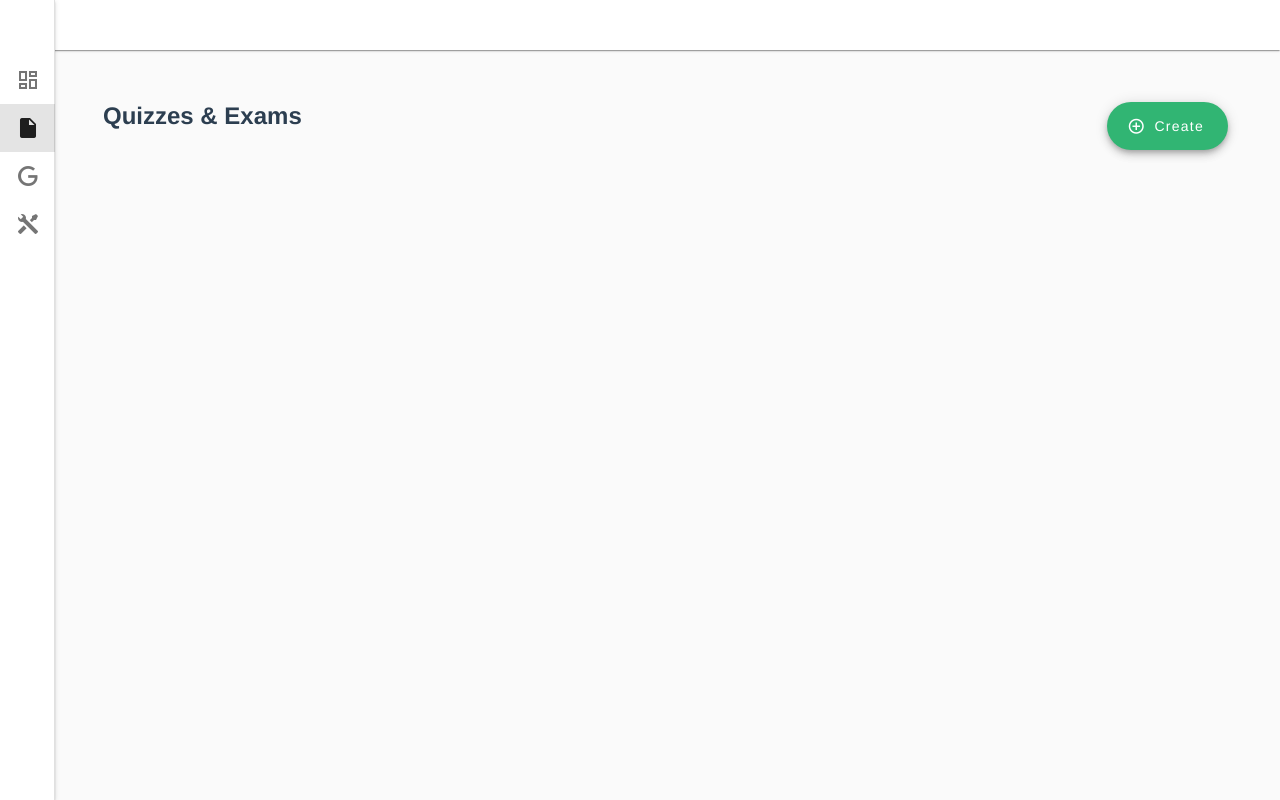
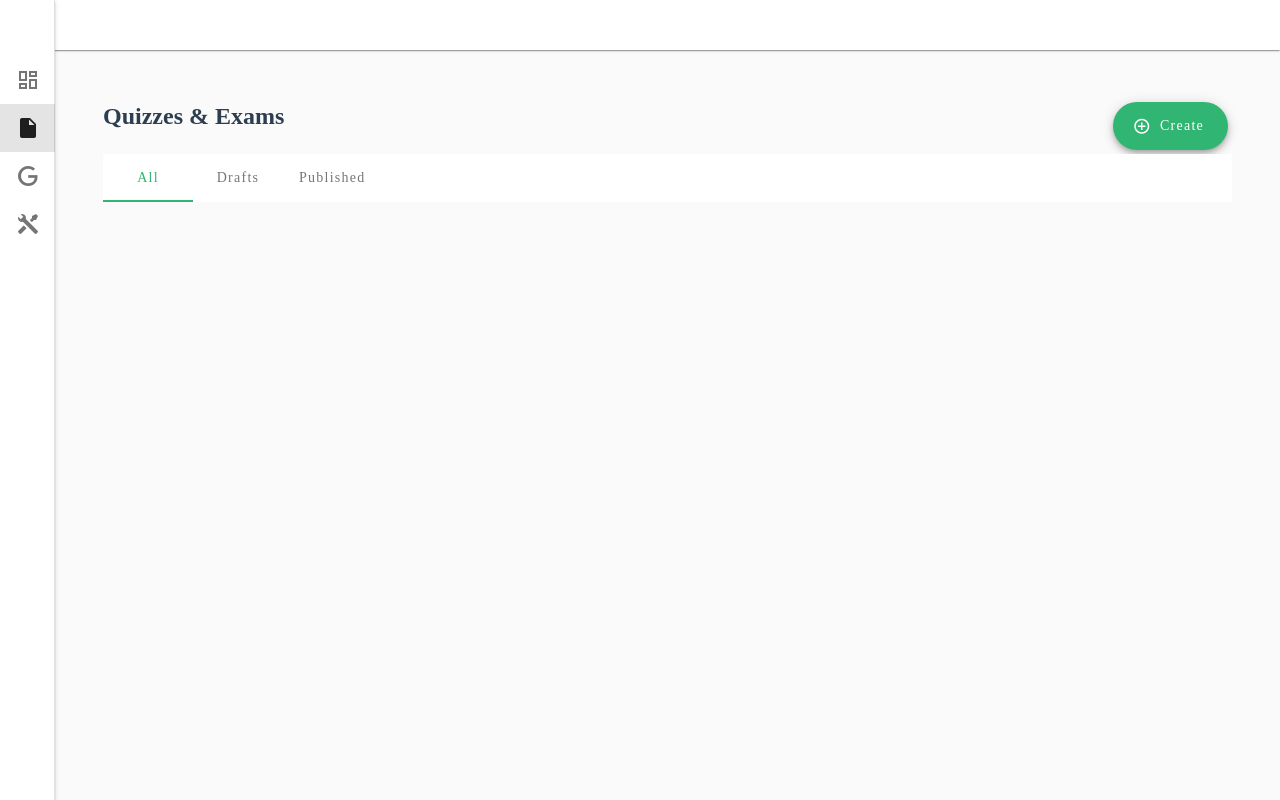
Before and after one commit to angriestdev/vuex-project, a Vue app: page /Quiz in a window 1280 px wide. Built offline with nearby package versions, Linux system fonts and the light colour scheme; a small style sheet from the web is missing.

Commit message:
add tabs

```diff
--- a/src/App.vue
+++ b/src/App.vue
@@ -32,7 +32,7 @@
 
 <style>
 #app {
-  font-family: Avenir, Helvetica, Arial, sans-serif;
+  font-family: Poppins;
   color: #2c3e50;
 }
 </style>
--- a/src/views/Quiz.vue
+++ b/src/views/Quiz.vue
@@ -12,6 +12,11 @@
         <v-icon left> mdi-plus-circle-outline </v-icon>
         Create
       </v-btn>
+    <v-tabs color="#31B573">
+      <v-tab class="text-capitalize">All</v-tab>
+      <v-tab class="text-capitalize">Drafts</v-tab>
+      <v-tab class="text-capitalize">Published</v-tab>
+    </v-tabs>
     </v-row>
   </div>
 </template>
```
Lines whose indentation alone changed are shown as unchanged.
